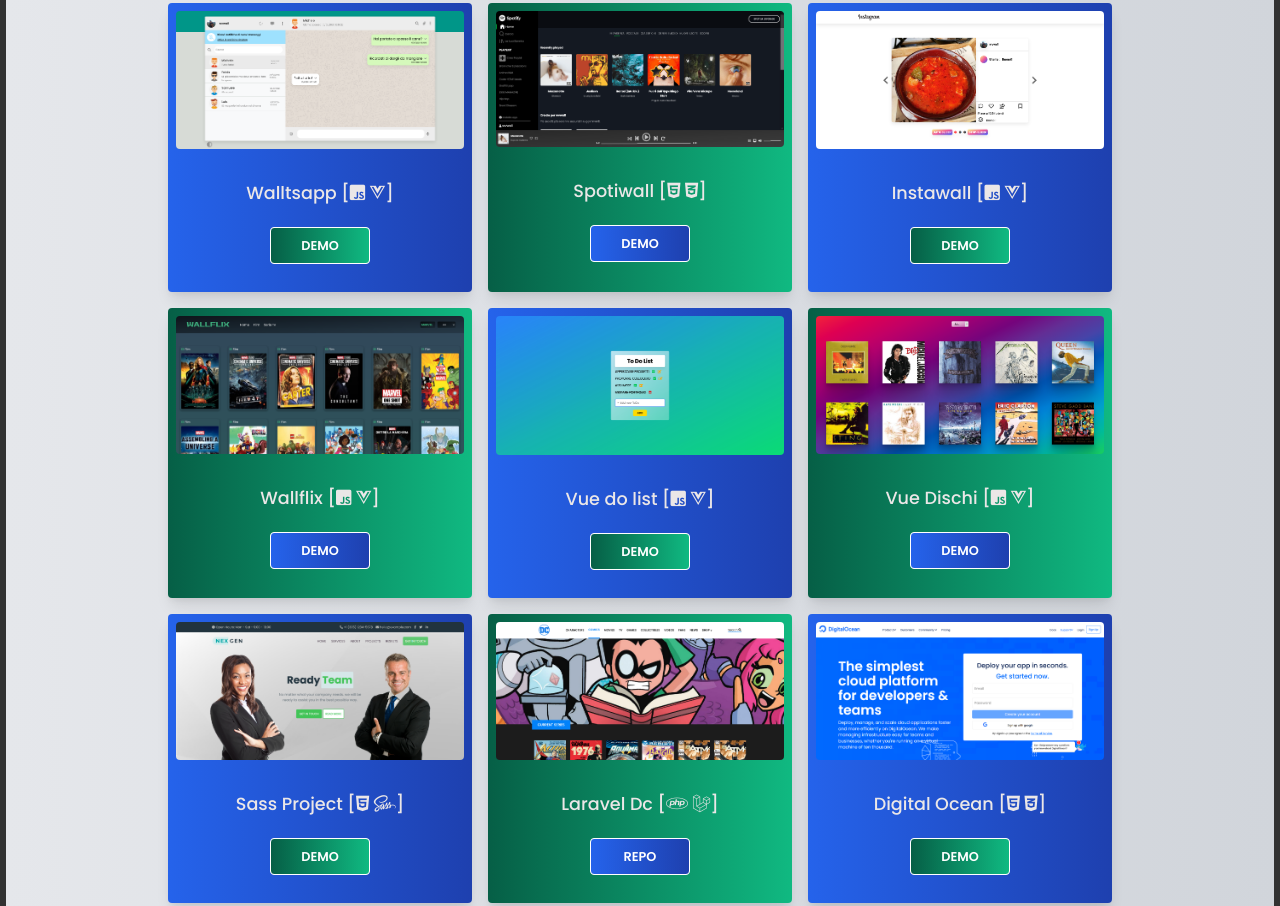
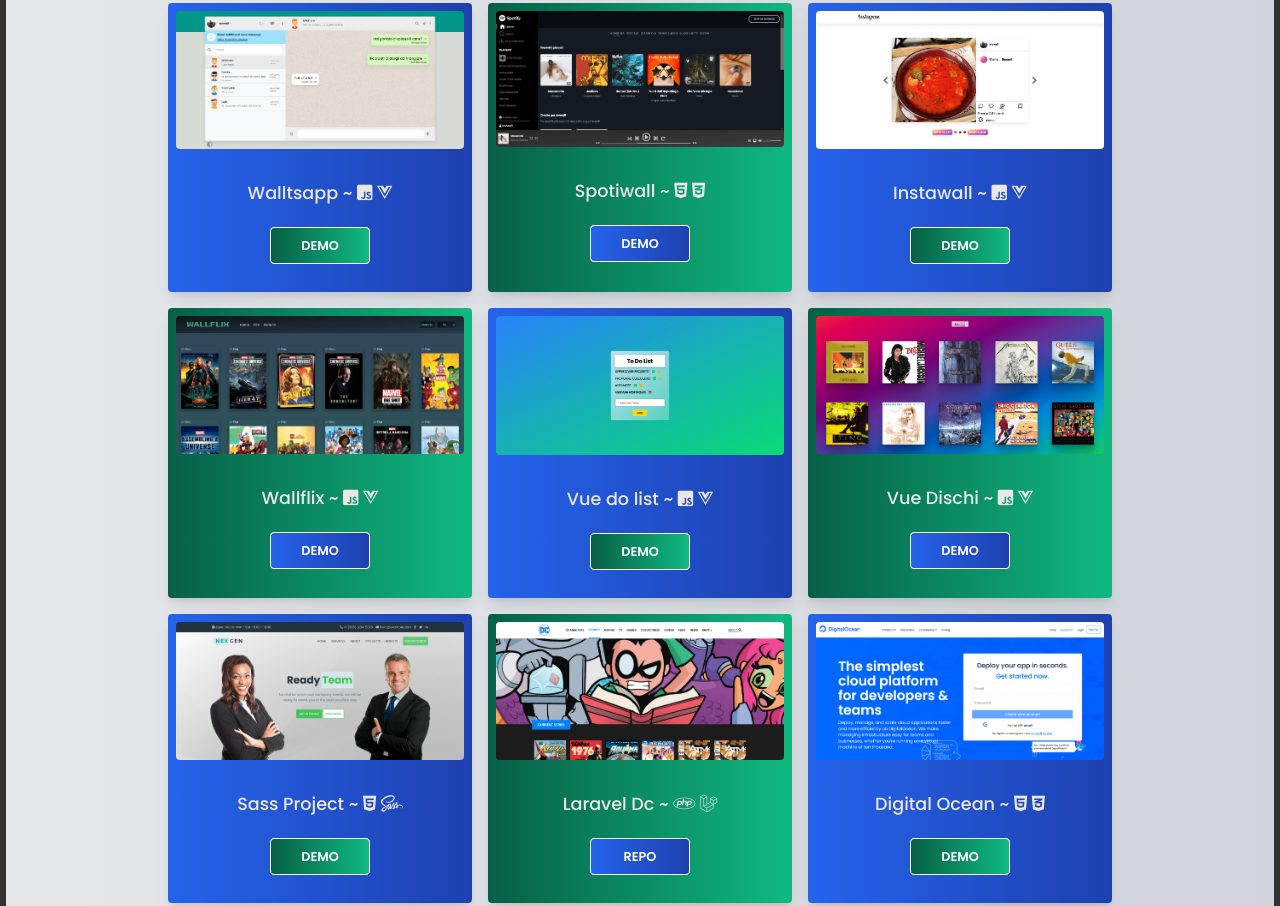
Before and after one commit to wvwall/webportfolio, a website: page index.html in a window 1280 px wide. Shown: the part 1745-2651 px from the top of the page. Drawn offline with nearby package versions, Linux system fonts and the light colour scheme.

Commit message:
details_cards

```diff
--- a/index.html
+++ b/index.html
@@ -133,7 +133,7 @@
                             </div>
                         </a>
                         <div class="p-5 flex flex-col items-center justify-around">
-                            <h3 class="text-white text-lg">Walltsapp [<i class="fab fa-js-square"></i> <i class="fab fa-vuejs"></i>]</h3>
+                            <h3 class="text-white text-lg">Walltsapp ~ <i class="fab fa-js-square"></i> <i class="fab fa-vuejs"></i></h3>
                             <a target="_blank" href="https://wvwall.github.io/vue-boolzapp/"
                                 class="bg-gradient-to-r from-green-800 to-green-500 show text-gray-50">demo</a>
                         </div>
@@ -151,7 +151,7 @@
                             </div>
                         </a>
                         <div class="p-5 flex flex-col items-center justify-around">
-                            <h3 class="text-white text-lg">Spotiwall [<i class="fab fa-html5"></i> <i class="fab fa-css3-alt"></i>]</h3>
+                            <h3 class="text-white text-lg">Spotiwall ~ <i class="fab fa-html5"></i> <i class="fab fa-css3-alt"></i></h3>
                             <a target="_blank" href="https://wvwall.github.io/html-css-spotifyweb/"
                                 class="bg-gradient-to-r from-blue-600 to-blue-800 show text-gray-50">demo</a>
                         </div>
@@ -169,7 +169,7 @@
                             </div>
                         </a>
                         <div class="p-5 flex flex-col items-center justify-around">
-                            <h3 class="text-white text-lg">Instawall [<i class="fab fa-js-square"></i> <i class="fab fa-vuejs"></i>]</h3>
+                            <h3 class="text-white text-lg">Instawall ~ <i class="fab fa-js-square"></i> <i class="fab fa-vuejs"></i></h3>
                             <a target="_blank" href="https://wvwall.github.io/vue-slider/"
                                 class="bg-gradient-to-r from-green-800 to-green-500 show text-gray-50">demo</a>
                         </div>
@@ -186,7 +186,7 @@
                             </div>
                         </a>
                         <div class="p-5 flex flex-col items-center justify-around">
-                            <h3 class="text-white text-lg">Wallflix [<i class="fab fa-js-square"></i> <i class="fab fa-vuejs"></i>]</h3>
+                            <h3 class="text-white text-lg">Wallflix ~ <i class="fab fa-js-square"></i> <i class="fab fa-vuejs"></i></h3>
                             <a target="_blank" href="https://wvwall.github.io/vue-boolflix/"
                                 class="bg-gradient-to-r from-blue-600 to-blue-800 show text-gray-50">demo</a>
                         </div>
@@ -203,7 +203,7 @@
                             </div>
                         </a>
                         <div class="p-5 flex flex-col items-center justify-around">
-                            <h3 class="text-white text-lg">Vue do list [<i class="fab fa-js-square"></i> <i class="fab fa-vuejs"></i>]</h3>
+                            <h3 class="text-white text-lg">Vue do list ~ <i class="fab fa-js-square"></i> <i class="fab fa-vuejs"></i></h3>
                             <a target="_blank" href="https://wvwall.github.io/vue-todolist/"
                                class="bg-gradient-to-r from-green-800 to-green-500  show text-gray-50">demo</a>
                         </div>
@@ -223,7 +223,7 @@
                             </div>
                         </a>
                         <div class="p-5 flex flex-col items-center justify-around">
-                            <h3 class="text-white text-lg">Vue Dischi [<i class="fab fa-js-square"></i> <i class="fab fa-vuejs"></i>]</h3>
+                            <h3 class="text-white text-lg">Vue Dischi ~ <i class="fab fa-js-square"></i> <i class="fab fa-vuejs"></i></h3>
                             <a target="_blank" href="https://wvwall.github.io/vue-dischi/"
                                 class="bg-gradient-to-r from-blue-600 to-blue-800 show text-gray-50">demo</a>
                         </div>
@@ -239,7 +239,7 @@
                             </div>
                         </a>
                         <div class="p-5 flex flex-col items-center justify-around">
-                            <h3 class="text-white text-lg">Sass Project [<i class="fab fa-html5"></i> <i class="fab fa-sass"></i>]</h3>
+                            <h3 class="text-white text-lg">Sass Project ~ <i class="fab fa-html5"></i> <i class="fab fa-sass"></i></h3>
                             <a target="_blank" href="https://wvwall.github.io/proj-html-vuejs/"
                                class="bg-gradient-to-r from-green-800 to-green-500  show text-gray-50">demo</a>
                         </div>
@@ -257,7 +257,7 @@
                             </div>
                         </a>
                         <div class="p-5 flex flex-col items-center justify-around">
-                            <h3 class="text-white text-lg">Laravel Dc [<i class="fab fa-php"></i> <i class="fab fa-laravel"></i>]</h3>
+                            <h3 class="text-white text-lg">Laravel Dc ~ <i class="fab fa-php"></i> <i class="fab fa-laravel"></i></h3>
                             <a target="_blank" href=" https://github.com/wvwall/laravel-comics"
                                 class="bg-gradient-to-r from-blue-600 to-blue-800 show text-gray-50">repo</a>
                         </div>
@@ -274,7 +274,7 @@
                             </div>
                         </a>
                         <div class="p-5 flex flex-col items-center justify-around">
-                            <h3 class="text-white text-lg">Digital Ocean [<i class="fab fa-html5"></i> <i class="fab fa-css3-alt"></i>]</h3>
+                            <h3 class="text-white text-lg">Digital Ocean ~ <i class="fab fa-html5"></i> <i class="fab fa-css3-alt"></i></h3>
                             <a target="_blank" href="https://wvwall.github.io/html-css-digitalocean/"
                                 class="bg-gradient-to-r from-green-800 to-green-500  show text-gray-50">demo</a>
                         </div>
```
